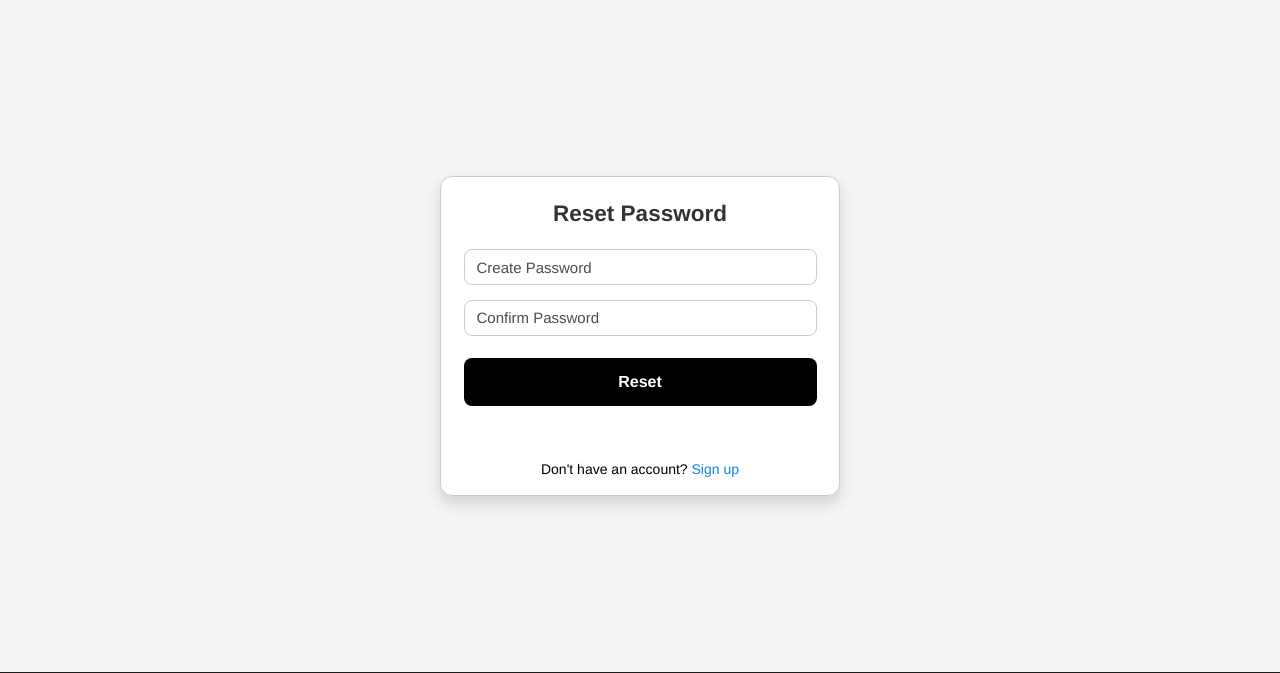
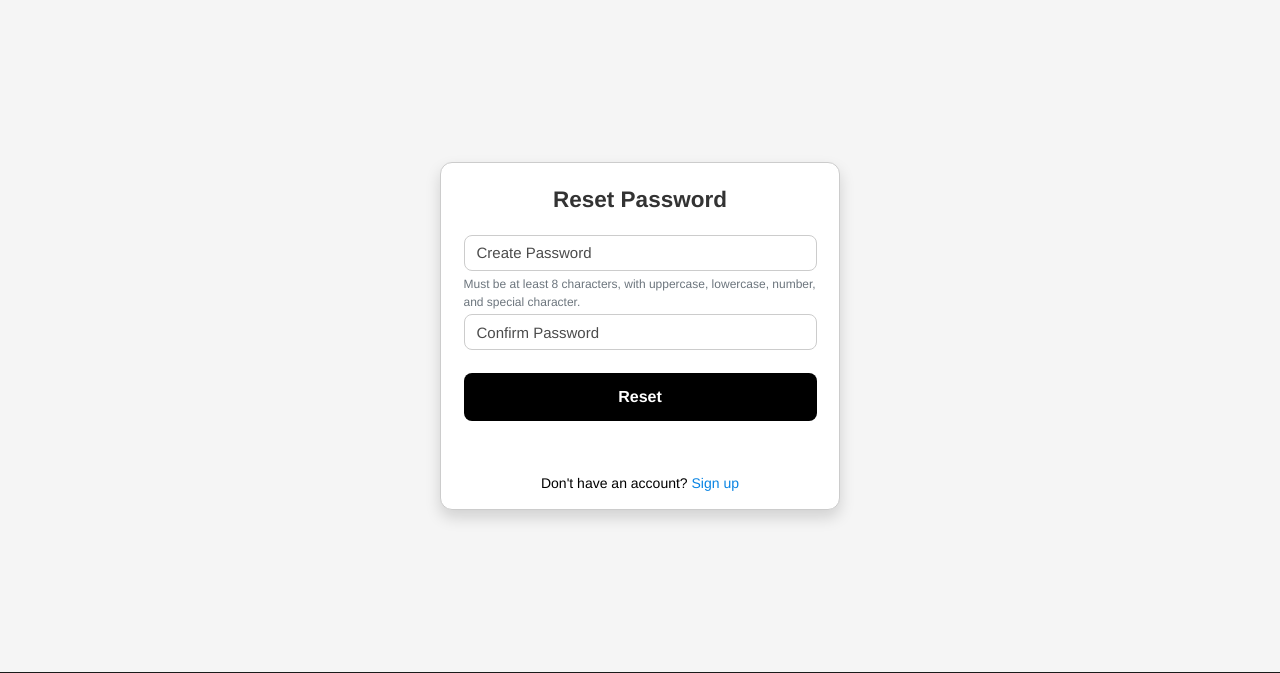
Before and after one commit to Pro-divin/greatKart-django, a Django app: template templates/accounts/resetPassword.html in a window 1280 px wide. Shown: the part 120-793 px from the top of the page. Run offline with Django 5.2, Linux system fonts and the light colour scheme; the template is opened without the code that fills it, so the values that code supplies are empty; parts of the project's set-up code (start-up, migrations or seed data) failed here and were passed over; some libraries are stand-ins or nearby versions; some web fonts are replaced.

Commit message:
reset password

```diff
--- a/templates/accounts/resetPassword.html
+++ b/templates/accounts/resetPassword.html
@@ -13,22 +13,31 @@
       <form action="{% url 'resetPassword' %}" method="POST">
         {% csrf_token %}
 
-        <div class="form-group mb-3">
+        <!-- Create Password -->
+        <div class="form-group mb-1">
           <input type="password" class="form-control" placeholder="Create Password" name="password" required
+                 pattern="(?=.*\d)(?=.*[a-z])(?=.*[A-Z])(?=.*[@$!%*?&]).{8,}"
+                 title="Must contain at least 8 characters, one uppercase, one lowercase, one number, and one special character"
                  style="border-radius:8px; padding:12px; font-size:15px; border:1px solid #ccc;">
+          <small id="passwordHelp" class="form-text text-muted">
+            Must be at least 8 characters, with uppercase, lowercase, number, and special character.
+          </small>
         </div>
 
+        <!-- Confirm Password -->
         <div class="form-group mb-4">
           <input type="password" class="form-control" placeholder="Confirm Password" name="confirm_password" required
                  style="border-radius:8px; padding:12px; font-size:15px; border:1px solid #ccc;">
         </div>
 
+        <!-- Submit Button -->
         <div class="form-group">
           <button type="submit" class="btn btn-submit btn-block">Reset</button>
         </div>
       </form>
     </div>
 
+    <!-- Sign up link -->
     <div class="text-center my-3" style="font-size:14px;">
       Don't have an account? <a href="{% url 'register' %}" style="color:#0984e3;">Sign up</a>
     </div>
@@ -85,4 +94,21 @@
     text-decoration: underline;
   }
 </style>
+
+<script>
+  // Live password strength feedback
+  const passwordInput = document.querySelector('input[name="password"]');
+  const helpText = document.getElementById('passwordHelp');
+
+  passwordInput.addEventListener('input', function() {
+    const value = passwordInput.value;
+    const strongRegex = /(?=.*\d)(?=.*[a-z])(?=.*[A-Z])(?=.*[@$!%*?&]).{8,}/;
+    if(strongRegex.test(value)){
+      helpText.style.color = 'green';
+    } else {
+      helpText.style.color = 'red';
+    }
+  });
+</script>
+
 {% endblock %}
```
